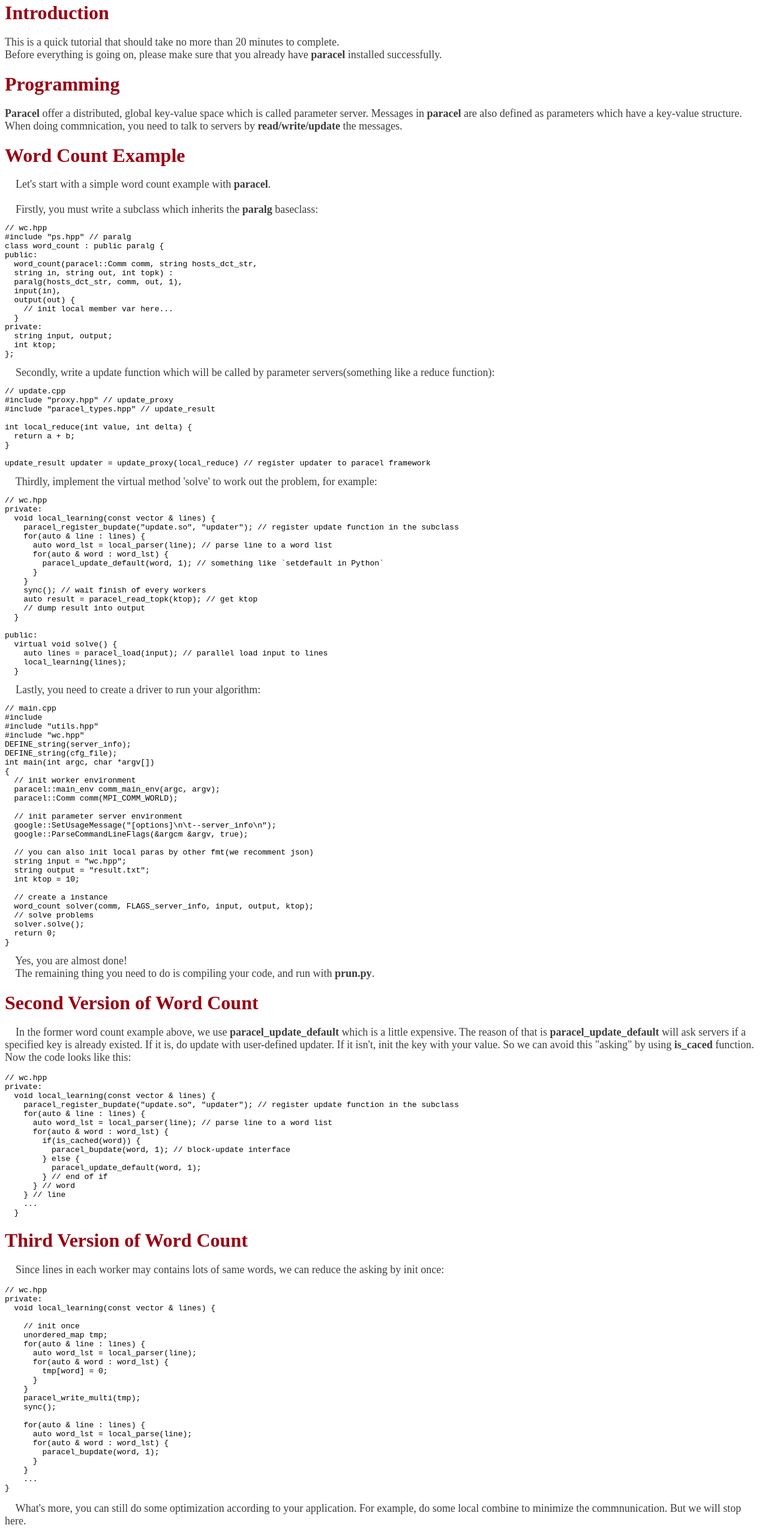
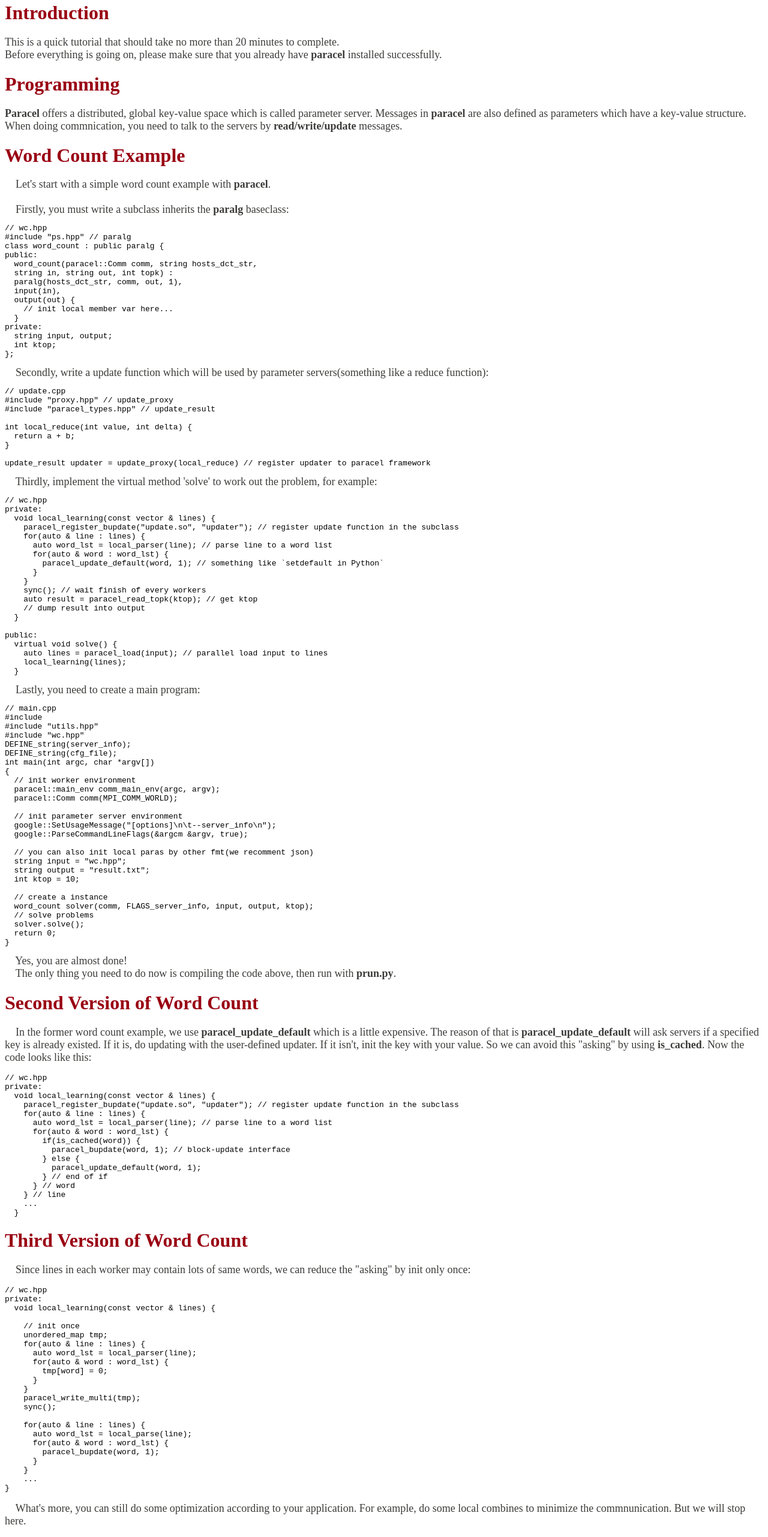
Before and after one commit to xunzhang/paracel, a plain HTML site: page quickstart.html in a window 1280 px wide. Shown: the part 17-2580 px from the top of the page at 60% size. Drawn offline with Linux system fonts and the light colour scheme; a script that the page names is missing.

Commit message:
quickstart.html

```diff
--- a/quickstart.html
+++ b/quickstart.html
@@ -14,7 +14,7 @@
 	<div class="title2">
 		<h2><font size="6" color="#990012">Programming</font></h2>
 		<p><font size="4" color="#3D3C3A">
-		<b>Paracel</b> offer a distributed, global key-value space which is called parameter server. Messages in <b>paracel</b> are also defined as parameters which have a key-value structure. When doing commnication, you need to talk to servers by <b>read/write/update</b> the messages.
+		<b>Paracel</b> offers a distributed, global key-value space which is called parameter server. Messages in <b>paracel</b> are also defined as parameters which have a key-value structure. When doing commnication, you need to talk to the servers by <b>read/write/update</b> messages.
 		</font></p>
 	</div>
 	<div class="title3">
@@ -24,7 +24,7 @@
 		&nbsp;&nbsp;&nbsp;
 		Let's start with a simple word count example with <b>paracel</b>.<br><br>
 		&nbsp;&nbsp;&nbsp;
-		Firstly, you must write a subclass which inherits the <b>paralg</b> baseclass:
+		Firstly, you must write a subclass inherits the <b>paralg</b> baseclass:
 		</font>
 <pre class="prettyprint">
 // wc.hpp
@@ -46,7 +46,7 @@ private:
 			</div>
 			<div><font size="4" color="#3D3C3A">
 			&nbsp;&nbsp;&nbsp;
-			Secondly, write a update function which will be called by parameter servers(something like a reduce function):
+			Secondly, write a update function which will be used by parameter servers(something like a reduce function):
 			</font>
 <pre class="prettyprint">
 // update.cpp
@@ -89,7 +89,7 @@ public:
 			</div>
 			<div><font size="4" color="#3D3C3A">
 			&nbsp;&nbsp;&nbsp;
-			Lastly, you need to create a driver to run your algorithm:
+			Lastly, you need to create a main program:
 			</font>
 <pre class="prettyprint">
 // main.cpp
@@ -125,7 +125,7 @@ int main(int argc, char *argv[])
 			&nbsp;&nbsp;&nbsp;
 			Yes, you are almost done!<br>
 			&nbsp;&nbsp;&nbsp;
-			The remaining thing you need to do is compiling your code, and run with <b>prun.py</b>.
+			The only thing you need to do now is compiling the code above, then run with <b>prun.py</b>.
 			</font>
 			</div>
 		</p>
@@ -134,7 +134,7 @@ int main(int argc, char *argv[])
 	<h2><font size="6" color="#990012">Second Version of Word Count</font></h2>
 		<p><font size="4" color="#3D3C3A">
 		&nbsp;&nbsp;&nbsp;
-		In the former word count example above, we use <b>paracel_update_default</b> which is a little expensive. The reason of that is <b>paracel_update_default</b> will ask servers if a specified key is already existed. If it is, do update with user-defined updater. If it isn't, init the key with your value. So we can avoid this "asking" by using <b>is_caced</b> function. Now the code looks like this:
+		In the former word count example, we use <b>paracel_update_default</b> which is a little expensive. The reason of that is <b>paracel_update_default</b> will ask servers if a specified key is already existed. If it is, do updating with the user-defined updater. If it isn't, init the key with your value. So we can avoid this "asking" by using <b>is_cached</b>. Now the code looks like this:
 		</font></p>
 <pre class="prettyprint">
 // wc.hpp
@@ -159,7 +159,7 @@ private:
 	<h2><font size="6" color="#990012">Third Version of Word Count</font></h2>
 		<p><font size="4" color="#3D3C3A">
 		&nbsp;&nbsp;&nbsp;
-		Since lines in each worker may contains lots of same words, we can reduce the asking by init once:
+		Since lines in each worker may contain lots of same words, we can reduce the "asking" by init only once:
 		</font></p>
 <pre class="prettyprint">
 // wc.hpp
@@ -188,7 +188,7 @@ private:
 </pre>
 	<p><font size="4" color="#3D3C3A">
 	&nbsp;&nbsp;&nbsp;
-	What's more, you can still do some optimization according to your application. For example, do some local combine to minimize the commnunication. But we will stop here.
+	What's more, you can still do some optimization according to your application. For example, do some local combines to minimize the commnunication. But we will stop here.
 	</font></p>
 	</div>
 	<script src="https://google-code-prettify.googlecode.com/svn/loader/run_prettify.js?lang=css&skin=sunburst"></script>
```
